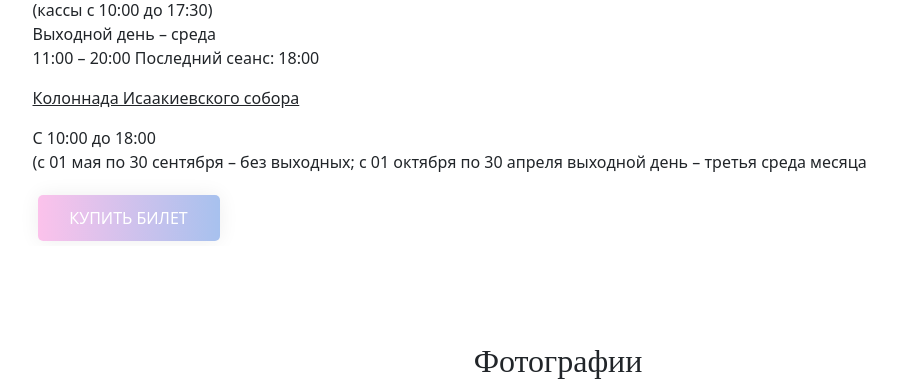
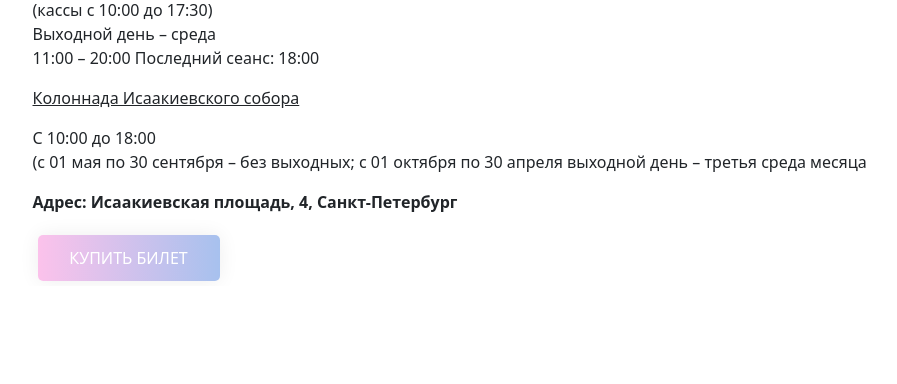
Before and after one commit to TotKtoSmog/Attractions, an ASP.NET Core app: page /SaintPetersburg/IsaacCathedral in a window 1280 px wide. Shown: the part 1060-1444 px from the top of the page, without its empty margins (82-979 px from the left). Run offline with ASP.NET Core 8, Linux system fonts and the light colour scheme; style sheets or scripts are compiled from the project's sources; some web fonts are replaced.

Commit message:
Редактирование страницы Исаакиевский собор

```diff
--- a/Views/City/SaintPetersburg/IsaacCathedral.cshtml
+++ b/Views/City/SaintPetersburg/IsaacCathedral.cshtml
@@ -28,6 +28,7 @@
             С 10:00 до 18:00<br>
             (с 01 мая по 30 сентября – без выходных; с 01 октября по 30 апреля выходной день –  третья среда месяца<br>
         </p>
+        <p><b>Адрес: Исаакиевская площадь, 4, Санкт-Петербург</b></p>
         <div class="btn-container">
             <a href="https://isaak.ticketnet.ru/?id=1&sid=1" class="btn btn-2">Купить билет</a>
         </div>
```
